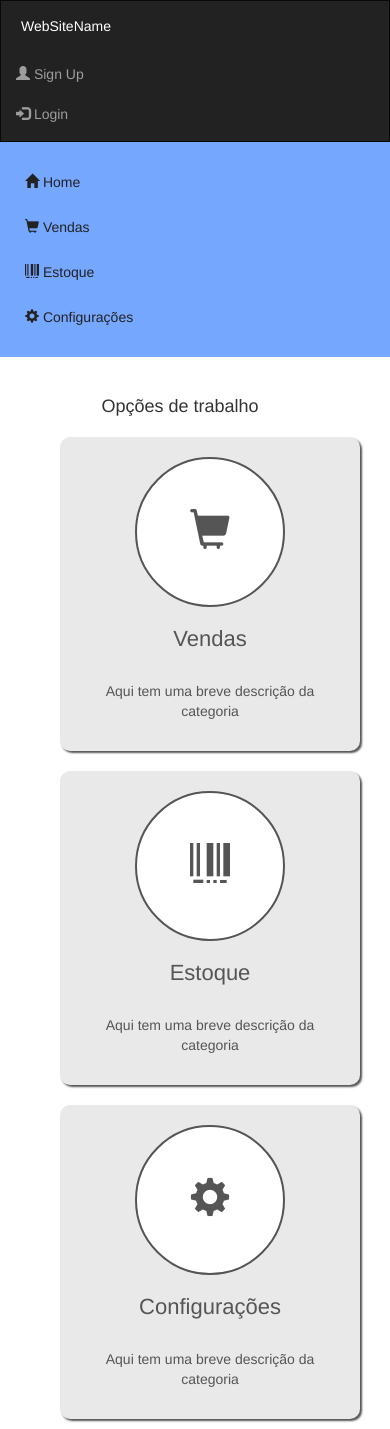
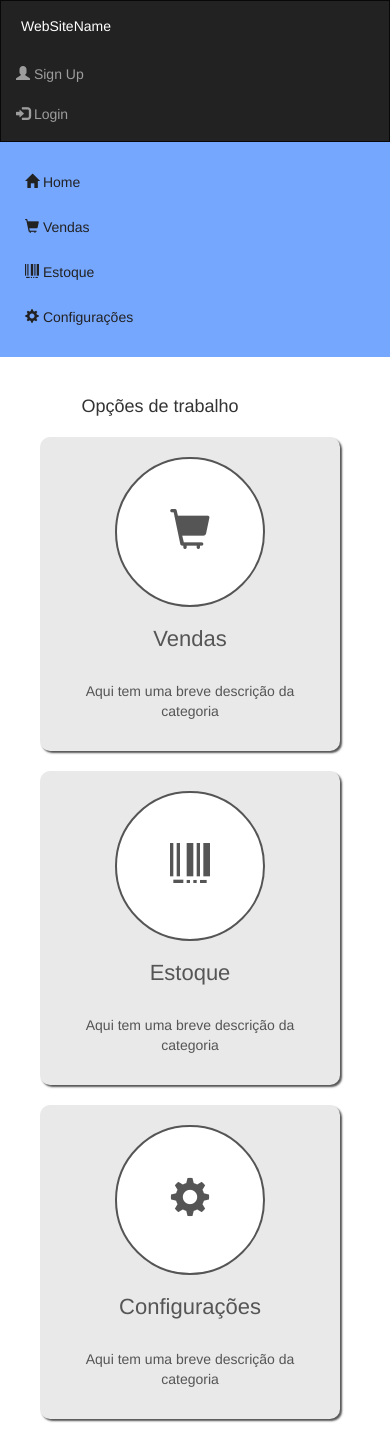
Before and after one commit to johnnyferreira/johnnyferreira.github.io, a PHP site: page /home.html in a window 390 px wide. Run offline with PHP 8.4, Linux system fonts and the light colour scheme; some web fonts are replaced.

Commit message:
alterações no css

```diff
--- a/estilo-home.css
+++ b/estilo-home.css
@@ -72,6 +72,12 @@ header.teste{
 	margin-top: 20px;
 }
 
+@media screen and (max-width: 400px){
+	.conteudo-suporte{
+		margin-left: -20px;
+	}
+}
+
 .titu-conteudo-home{
 	font-size: 18px;
 }
```
